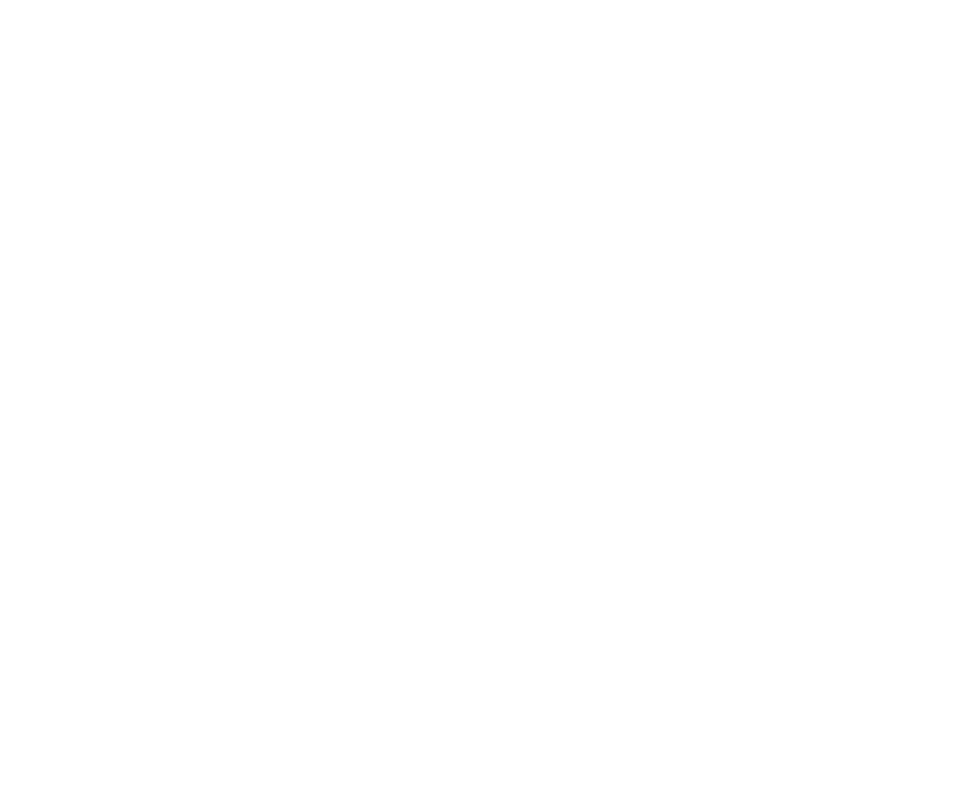
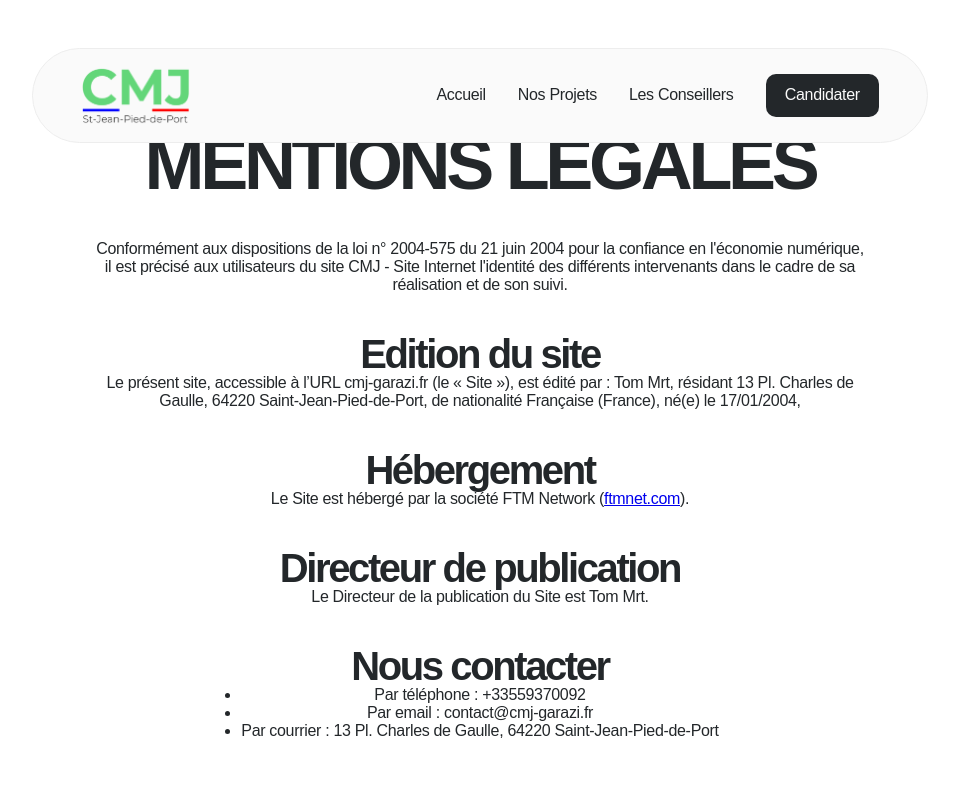
Before and after one commit to Tom-mp4/cmj-website, a Vue app: page /legals in a window 1280 px wide. Before the commit this address had no page. Shown: the top 800 px of the page, without its empty margins (160-1119 px from the left). Built offline with nearby package versions, Linux system fonts and the light colour scheme; a web font is replaced by a local one.

Commit message:
modified link into Footer.vue added route into index.js created Legals.vue created LegalsMentions.vue modified name into export default of Projects.vue

```diff
--- a/src/components/Footer.vue
+++ b/src/components/Footer.vue
@@ -21,7 +21,7 @@
         <h2 class="title">Mentions Légales</h2>
         <ul class="footer-menu">
           <li>
-            <router-link class="link" to="/mentions-legales">Mentions Légales</router-link>
+            <router-link class="link" to="/legals">Mentions Légales</router-link>
           </li>
           <li>
             <router-link class="link" to="/conditions-generales">Conditions Générales</router-link>
--- /dev/null
+++ b/src/components/legals/Legals.vue
@@ -0,0 +1,86 @@
+<script setup>
+
+</script>
+
+<template>
+  <div class="legals">
+    <h1 class="main-title">
+      MENTIONS LÉGALES
+    </h1>
+    <p class="paragraph">
+      Conformément aux dispositions de la loi n° 2004-575 du 21 juin 2004 pour la confiance en
+      l'économie numérique, il est précisé aux utilisateurs du site CMJ - Site Internet l'identité
+      des différents intervenants dans le cadre de sa réalisation et de son suivi.
+    </p>
+    <div>
+      <h2 class="title">
+        Edition du site
+      </h2>
+      <p class="paragraph">
+        Le présent site, accessible à l’URL cmj-garazi.fr (le « Site »), est édité par : Tom Mrt,
+        résidant 13 Pl. Charles de Gaulle, 64220 Saint-Jean-Pied-de-Port, de nationalité Française
+        (France), né(e) le 17/01/2004,
+      </p>
+    </div>
+    <div>
+      <h2 class="title">
+        Hébergement
+      </h2>
+      <p class="paragraph">
+        Le Site est hébergé par la société FTM Network
+        (<a target="_blank" href="https://ftmnet.com">ftmnet.com</a>).
+      </p>
+    </div>
+    <div>
+      <h2 class="title">
+        Directeur de publication
+      </h2>
+      <p class="paragraph">
+        Le Directeur de la publication du Site est Tom Mrt.
+      </p>
+    </div>
+    <div>
+      <h2 class="title">
+        Nous contacter
+      </h2>
+      <ul>
+        <li>Par téléphone : +33559370092</li>
+        <li>Par email : contact@cmj-garazi.fr</li>
+        <li>Par courrier : 13 Pl. Charles de Gaulle, 64220 Saint-Jean-Pied-de-Port</li>
+      </ul>
+    </div>
+
+  </div>
+</template>
+
+<style scoped lang="scss">
+@use '@/assets/styles/_colors.scss';
+@use '@/assets/styles/_fonts.scss';
+
+  .legals {
+    display: flex;
+    flex-direction: column;
+    align-items: center;
+    width: 60%;
+    padding: 10% 0;
+    gap: 40px;
+    text-align: center;
+
+    .main-title {
+      font-family: fonts.$greycliff;
+      color: colors.$black;
+      font-size: 4.5rem;
+      line-height: 1;
+      letter-spacing: -0.06em;
+    }
+
+    .title {
+      font-family: fonts.$greycliff;
+      color: colors.$black;
+      font-size: 2.5rem;
+      line-height: 1;
+      letter-spacing: -0.06em;
+    }
+  }
+
+</style>
--- a/src/router/index.js
+++ b/src/router/index.js
@@ -2,6 +2,7 @@
 import Home from '../views/Home.vue';
 import Projects from '../views/Projects.vue';
 import Applications from '../views/Applications.vue';
+import LegalsMentions from '../views/LegalsMentions.vue';
 
 const routes = [
   {
@@ -19,6 +20,11 @@
     name: 'Applications',
     component: Applications,
   },
+  {
+    path: '/legals',
+    name: 'Mentions Legales',
+    component: LegalsMentions,
+  },
 ];
 
 const router = createRouter({
--- /dev/null
+++ b/src/views/LegalsMentions.vue
@@ -0,0 +1,37 @@
+<template>
+  <div class="mention-legal">
+    <Navbar />
+    <Legals />
+    <Footer />
+  </div>
+</template>
+
+<script>
+import Navbar from '@/components/Navbar.vue';
+import Footer from '@/components/Footer.vue';
+import Legals from '@/components/legals/Legals.vue';
+
+export default {
+  name: 'LegalsMentions',
+  components: {
+    Navbar,
+    Legals,
+    Footer,
+  },
+};
+</script>
+
+<style lang="scss" scoped>
+
+.mention-legal {
+  display: flex;
+  flex-direction: column;
+  align-items: center;
+
+  .navbar {
+    position: fixed;
+    top: 3rem;
+  }
+}
+
+</style>
--- a/src/views/Projects.vue
+++ b/src/views/Projects.vue
@@ -18,7 +18,7 @@
 import Footer from '@/components/Footer.vue';
 
 export default {
-  name: 'Home',
+  name: 'Projects',
   components: {
     Navbar,
     Landing,
```
